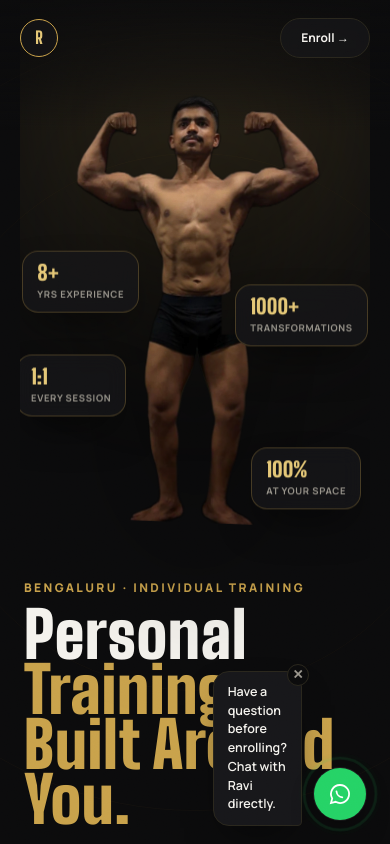
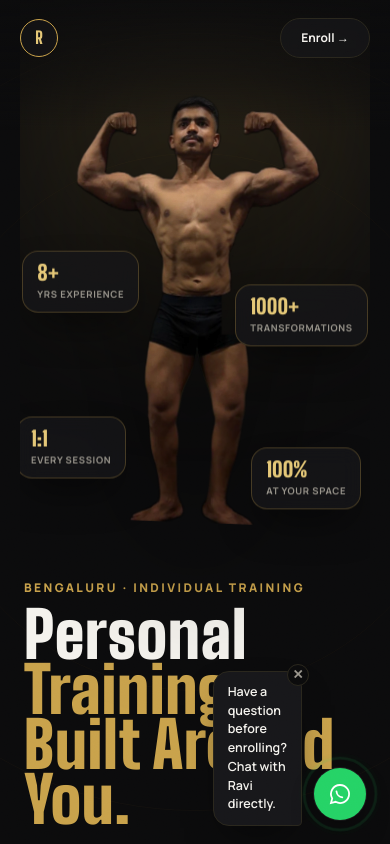
Before and after one commit to SRINIDHI-VS/raviportfolio, a Next.js app: page / in a window 390 px wide. Shown: the top 844 px of the page. Built offline with nearby package versions, Linux system fonts and the light colour scheme.

Commit message:
Match hero mobile card spacing on both sides

```diff
--- a/app/globals.css
+++ b/app/globals.css
@@ -567,7 +567,7 @@ a {
     .hero-card .l{font-size:9.5px;}
     .hero-card.hc1{top:34%; left:-4%;}
     .hero-card.hc2{top:40%; right:-4%;}
-    .hero-card.hc3{left:-6%;}
+    .hero-card.hc3{top:70%; bottom:auto; left:-6%;}
     .hero-card.hc4{right:-2%;}
     .hero-ring{display:none;}
     .split .wrap, .split.reverse .wrap{flex-direction:column;}
```
